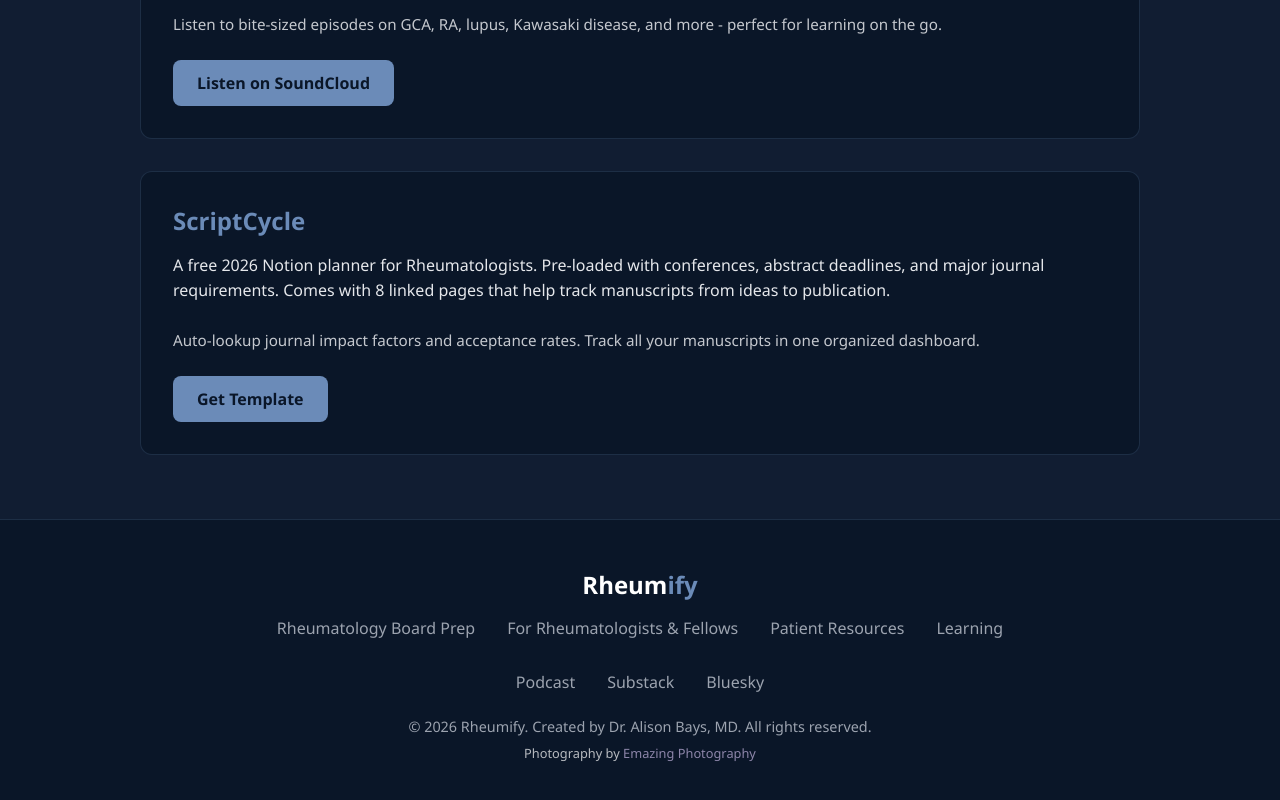
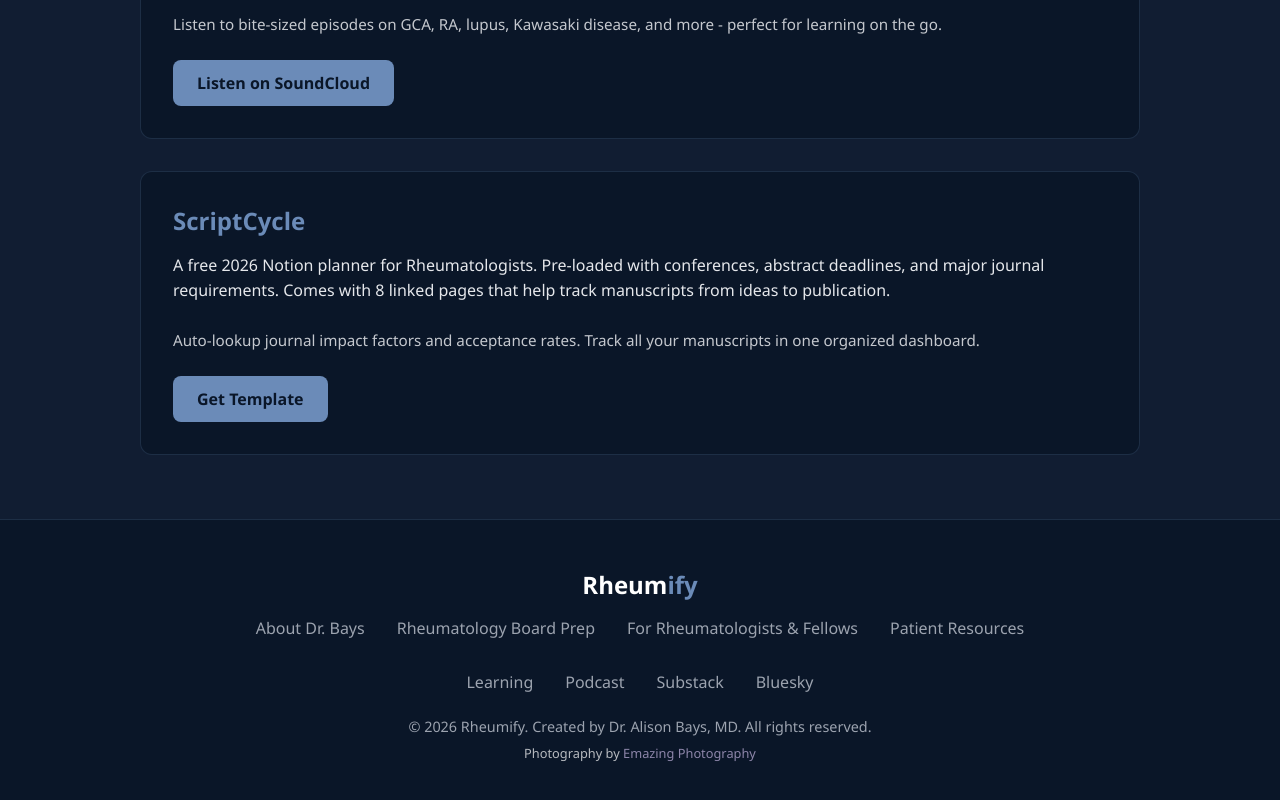
Before and after one commit to rheumify/rheumify-website, a Next.js app: page / in a window 1280 px wide. Shown: the part 3788-4588 px from the top of the page. Built offline with nearby package versions, Linux system fonts and the light colour scheme.

Commit message:
Add About Dr. Bays link to footer

```diff
--- a/app/layout.js
+++ b/app/layout.js
@@ -173,6 +173,7 @@ export default function RootLayout({ children }) {
           <div className="footer-content">
             <div className="footer-brand">Rheum<span>ify</span></div>
             <div className="footer-links">
+              <a href="/about">About Dr. Bays</a>
               <a href="/rheumatology-board-prep">Rheumatology Board Prep</a>
               <a href="/fellows">For Rheumatologists &amp; Fellows</a>
               <a href="/patients">Patient Resources</a>
```
